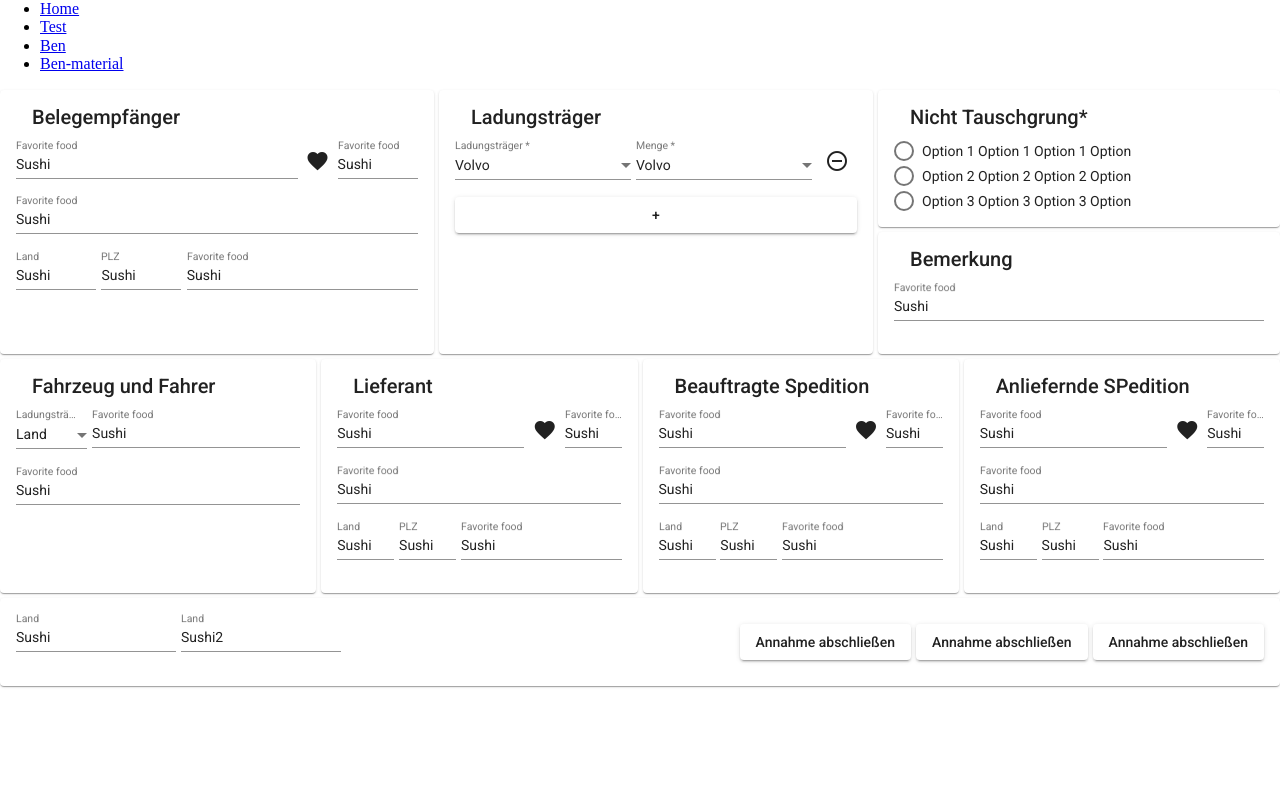
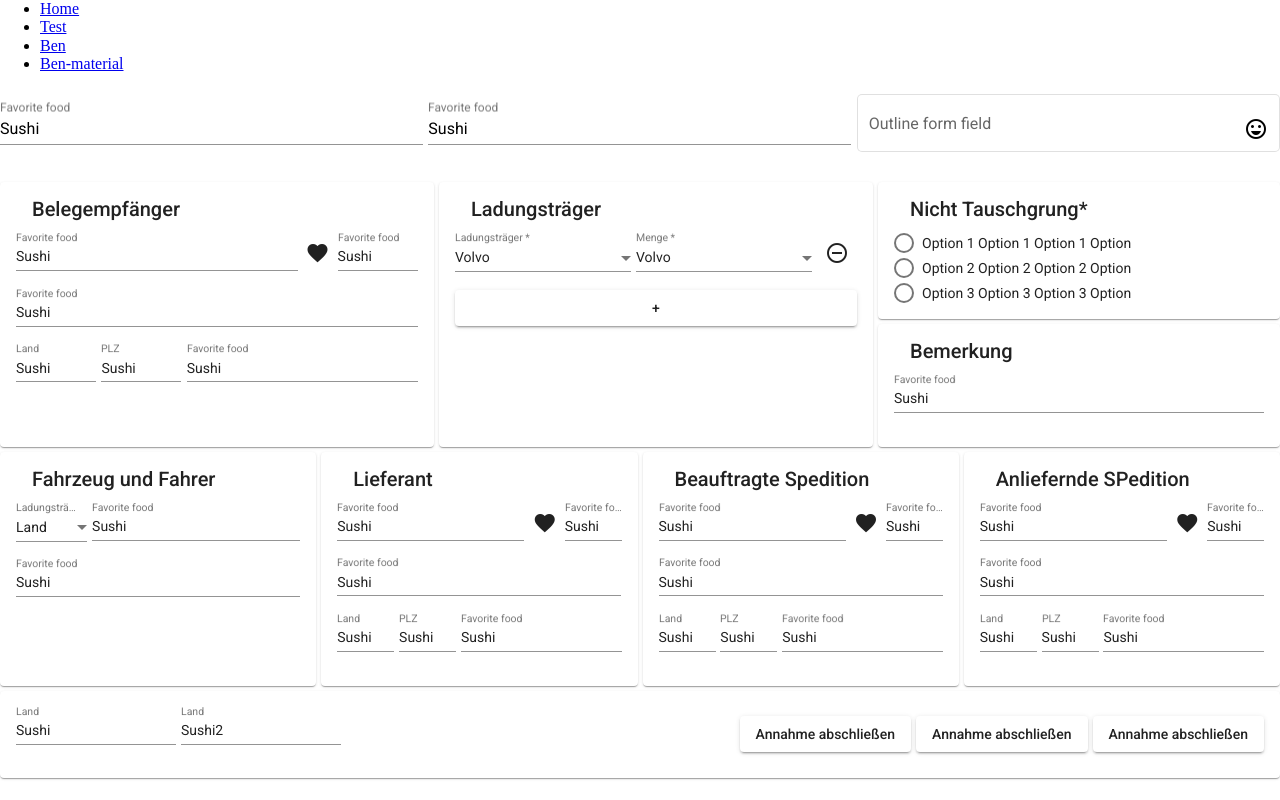
Before and after one commit to binoben/angular-8-material-flex-starter-template-qrncui, an Angular app: page /ben-material in a window 1280 px wide. Built offline with nearby package versions, Linux system fonts and the light colour scheme.

Commit message:
2 files modified

```diff
--- a/src/app/ben-material/ben-material.component.css
+++ b/src/app/ben-material/ben-material.component.css
@@ -10,3 +10,6 @@ div{ border: 1px solid black} */
 ::ng-deep .mat-form-field-infix {
     width: auto !important;
 }
+.header{
+  padding: 16px;
+}
--- a/src/app/ben-material/ben-material.component.html
+++ b/src/app/ben-material/ben-material.component.html
@@ -1,4 +1,23 @@
 <div fxLayout="column" fxLayoutGap="5px">
+	<div fxLayout="row" fxLayoutAlign="center center" fxLayoutGap="5px">
+
+			<mat-form-field fxFlex>
+				<input matInput placeholder="Favorite food" value="Sushi">
+  </mat-form-field>
+
+
+			<mat-form-field fxFlex>
+				<input matInput placeholder="Favorite food" value="Sushi">
+  </mat-form-field>
+
+
+			<mat-form-field appearance="outline" fxFlex>
+				<mat-label>Outline form field</mat-label>
+				<input matInput placeholder="Placeholder">
+				<mat-icon matSuffix>sentiment_very_satisfied</mat-icon>
+			</mat-form-field>
+
+	</div>
 	<div fxLayout="row wrap" fxLayoutGap="5px">
 		<mat-card fxFlex>
 			<mat-card-header>
@@ -260,7 +279,7 @@
 	</div>
 
 	<mat-card class="blue">
-		<mat-card-content fxLayout="row-reverse"  fxLayoutAlign="center center" fxLayoutGap="5px">
+		<mat-card-content fxLayout="row-reverse" fxLayoutAlign="center center" fxLayoutGap="5px">
 
 			<button  mat-raised-button>Annahme abschließen</button>
 			<button mat-raised-button>Annahme abschließen</button>
```
